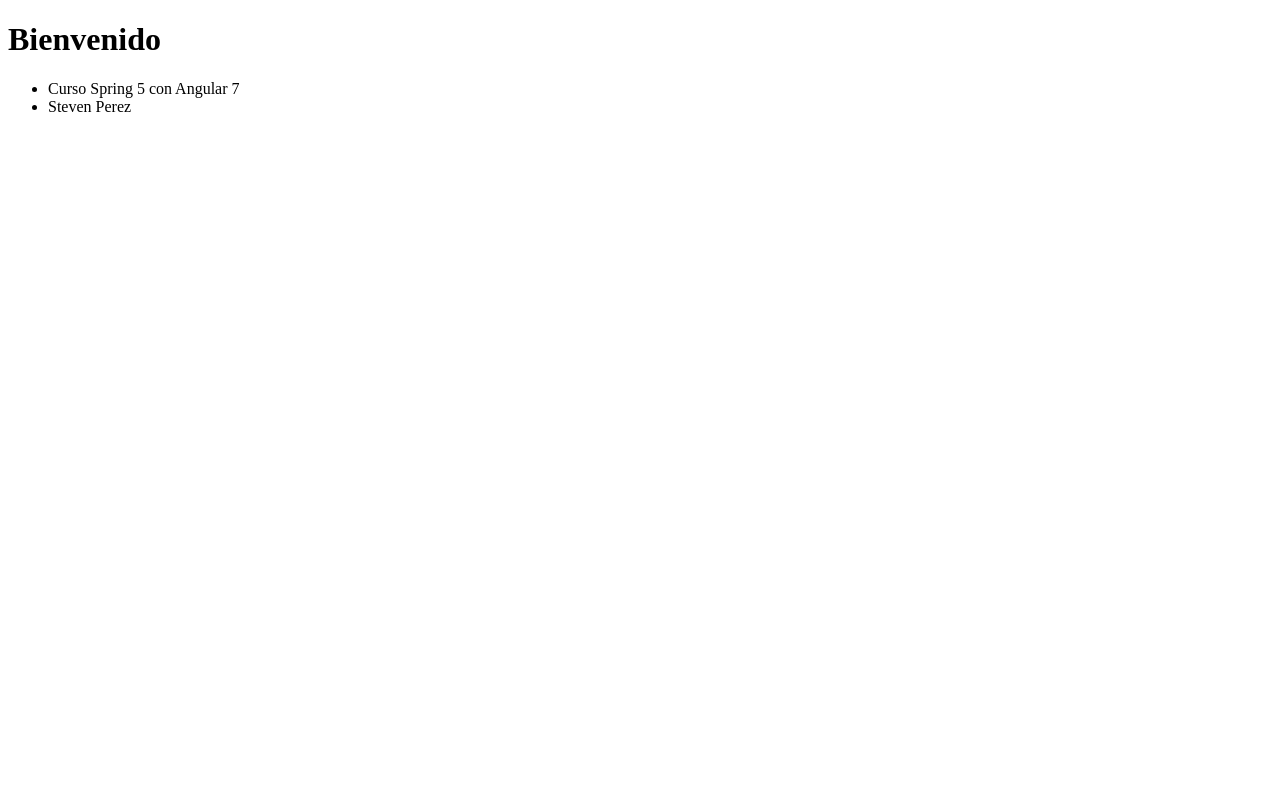
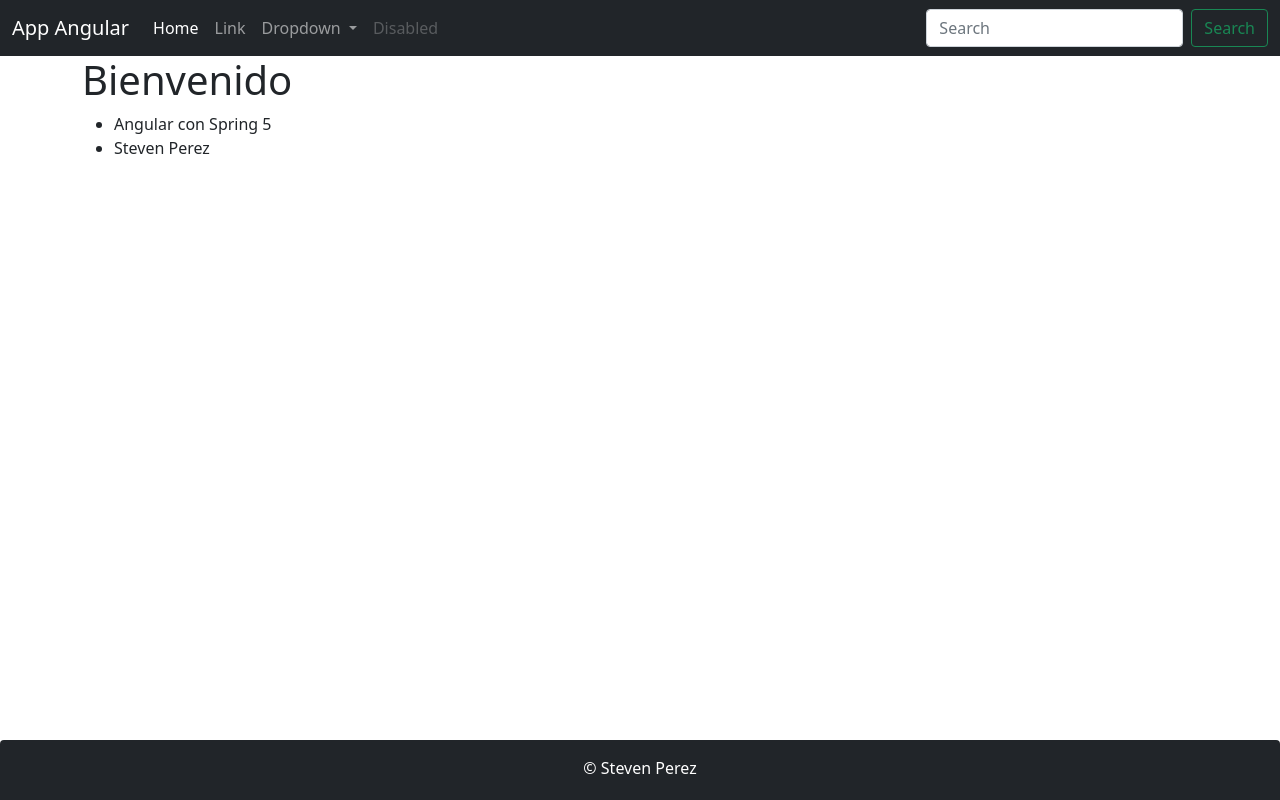
Before and after one commit to Developsteven/Cliente-app, an Angular app: page /clientes in a window 1280 px wide. Built offline with nearby package versions, Linux system fonts and the light colour scheme.

Commit message:
Creando el Header y footer del proyecto

```diff
--- a/src/app/app.component.html
+++ b/src/app/app.component.html
@@ -1,7 +1,14 @@
+<app-header></app-header>
+
+<div class="container">
   <h1>
     {{title}}
   </h1>
   <ul>
-  <li>{{curso}}</li>
+    <li>{{curso }}</li>
     <li>{{estudiante}}</li>
   </ul>
+</div>
+
+
+<app-footer></app-footer>
--- a/src/app/app.component.ts
+++ b/src/app/app.component.ts
@@ -7,6 +7,6 @@
 })
 export class AppComponent {
   title = 'Bienvenido ';
-  curso = 'Curso Spring 5 con Angular 7';
+  curso = 'Angular con Spring 5';
   estudiante = 'Steven Perez';
 }
--- a/src/app/app.module.ts
+++ b/src/app/app.module.ts
@@ -2,10 +2,14 @@
 import { BrowserModule } from '@angular/platform-browser';
 
 import { AppComponent } from './app.component';
+import { HeaderComponent } from './header/header.component';
+import { footerComponent } from './footer/footer.component';
 
 @NgModule({
   declarations: [
-    AppComponent
+    AppComponent,
+    HeaderComponent,
+    footerComponent
   ],
   imports: [
     BrowserModule
--- /dev/null
+++ b/src/app/footer/footer.component.css
@@ -0,0 +1,6 @@
+.footer{
+    position: absolute;
+    bottom: 0px;
+    height: 60px;
+    width: 100%;
+}
--- /dev/null
+++ b/src/app/footer/footer.component.html
@@ -0,0 +1,7 @@
+<footer class=" footer bg-dark rounded-top text-center">
+    <div class="container py-2">
+        <p class="text-white my-2">
+          &copy; {{ autor.nombre + ' ' + autor.apellido}}
+        </p>
+    </div>
+</footer>
--- /dev/null
+++ b/src/app/footer/footer.component.ts
@@ -0,0 +1,10 @@
+import { Component } from "@angular/core";
+
+@Component({
+    selector: 'app-footer',
+    templateUrl: './footer.component.html',
+    styleUrls: ['./footer.component.css']
+})
+export class footerComponent {
+    public autor: any = {nombre: 'Steven', apellido: 'Perez'};
+}
--- /dev/null
+++ b/src/app/header/header.component.html
@@ -0,0 +1,36 @@
+<nav class="navbar navbar-expand-lg navbar-dark bg-dark">
+    <div class="container-fluid">
+      <a class="navbar-brand" href="#">{{ title }}</a>
+      <button class="navbar-toggler" type="button" data-bs-toggle="collapse" data-bs-target="#navbarSupportedContent" aria-controls="navbarSupportedContent" aria-expanded="false" aria-label="Toggle navigation">
+        <span class="navbar-toggler-icon"></span>
+      </button>
+      <div class="collapse navbar-collapse" id="navbarSupportedContent">
+        <ul class="navbar-nav me-auto mb-2 mb-lg-0">
+          <li class="nav-item">
+            <a class="nav-link active" aria-current="page" href="#">Home</a>
+          </li>
+          <li class="nav-item">
+            <a class="nav-link" href="#">Link</a>
+          </li>
+          <li class="nav-item dropdown">
+            <a class="nav-link dropdown-toggle" href="#" id="navbarDropdown" role="button" data-bs-toggle="dropdown" aria-expanded="false">
+              Dropdown
+            </a>
+            <ul class="dropdown-menu" aria-labelledby="navbarDropdown">
+              <li><a class="dropdown-item" href="#">Action</a></li>
+              <li><a class="dropdown-item" href="#">Another action</a></li>
+              <li><hr class="dropdown-divider"></li>
+              <li><a class="dropdown-item" href="#">Something else here</a></li>
+            </ul>
+          </li>
+          <li class="nav-item">
+            <a class="nav-link disabled" href="#" tabindex="-1" aria-disabled="true">Disabled</a>
+          </li>
+        </ul>
+        <form class="d-flex">
+          <input class="form-control me-2" type="search" placeholder="Search" aria-label="Search">
+          <button class="btn btn-outline-success" type="submit">Search</button>
+        </form>
+      </div>
+    </div>
+  </nav>
--- /dev/null
+++ b/src/app/header/header.component.ts
@@ -0,0 +1,9 @@
+import { Component } from "@angular/core";
+
+@Component({
+    selector: 'app-header',
+    templateUrl: './header.component.html'
+})
+export class HeaderComponent {
+    title: string = 'App Angular'
+}
--- a/src/index.html
+++ b/src/index.html
@@ -1,13 +1,22 @@
 <!doctype html>
 <html lang="en">
+
 <head>
   <meta charset="utf-8">
   <title>ClientesApp</title>
   <base href="/">
   <meta name="viewport" content="width=device-width, initial-scale=1">
   <link rel="icon" type="image/x-icon" href="favicon.ico">
+  <link href="https://cdn.jsdelivr.net/npm/bootstrap@5.0.0-beta2/dist/css/bootstrap.min.css" rel="stylesheet"
+    integrity="sha384-BmbxuPwQa2lc/FVzBcNJ7UAyJxM6wuqIj61tLrc4wSX0szH/Ev+nYRRuWlolflfl" crossorigin="anonymous">
+
 </head>
+
 <body>
   <app-root></app-root>
+  <script src="https://cdn.jsdelivr.net/npm/bootstrap@5.0.0-beta2/dist/js/bootstrap.bundle.min.js"
+    integrity="sha384-b5kHyXgcpbZJO/tY9Ul7kGkf1S0CWuKcCD38l8YkeH8z8QjE0GmW1gYU5S9FOnJ0" crossorigin="anonymous">
+  </script>
 </body>
+
 </html>
```
Lines whose indentation alone changed are shown as unchanged.
